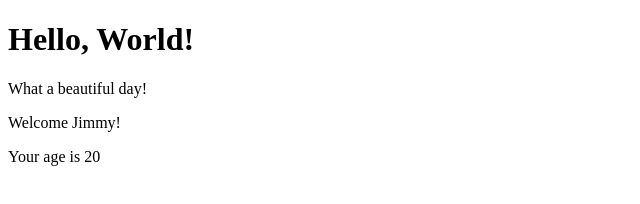
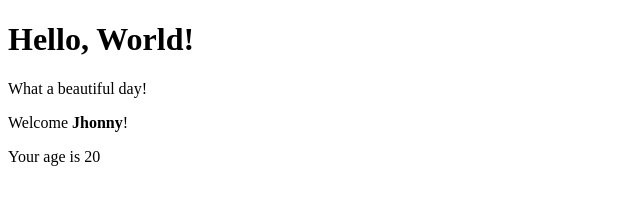
Before and after one commit to cicciocara/React-exercises, a React (Create React App) app in the folder react-exercises/: page / in a window 1280 px wide. Shown: the top 204 px of the page, without its empty margins (0-640 px from the left). Built offline with nearby package versions, Linux system fonts and the light colour scheme.

Commit message:
feat/exercise props-04 completed

```diff
--- a/react-exercises/src/App.js
+++ b/react-exercises/src/App.js
@@ -7,7 +7,7 @@ export class App extends React.Component {
     return (
       <div>
         <Hello />
-        <Welcome age={20} />
+        <Welcome name={<strong>Jhonny</strong>} age={20} />
       </div>
     );
   }
--- a/react-exercises/src/Welcome.js
+++ b/react-exercises/src/Welcome.js
@@ -10,7 +10,4 @@ export class Welcome extends React.Component {
     );
   }
 }
-
-Welcome.defaultProps = {
-  name: 'Jimmy',
-};
+//if name prop is a Jsx expression, nothing is going to change in the way we work
```
